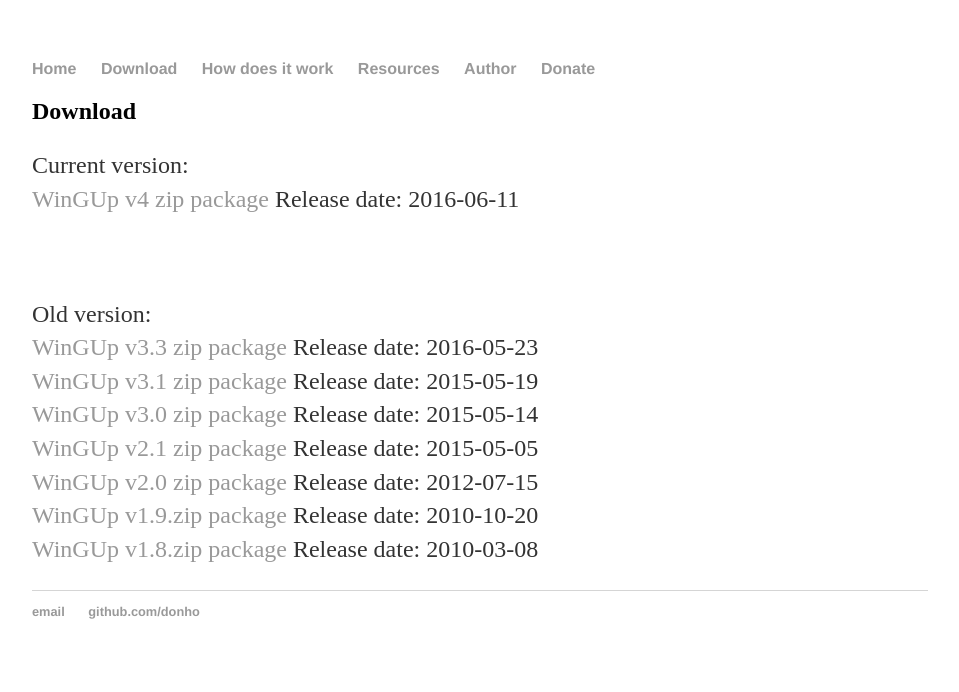
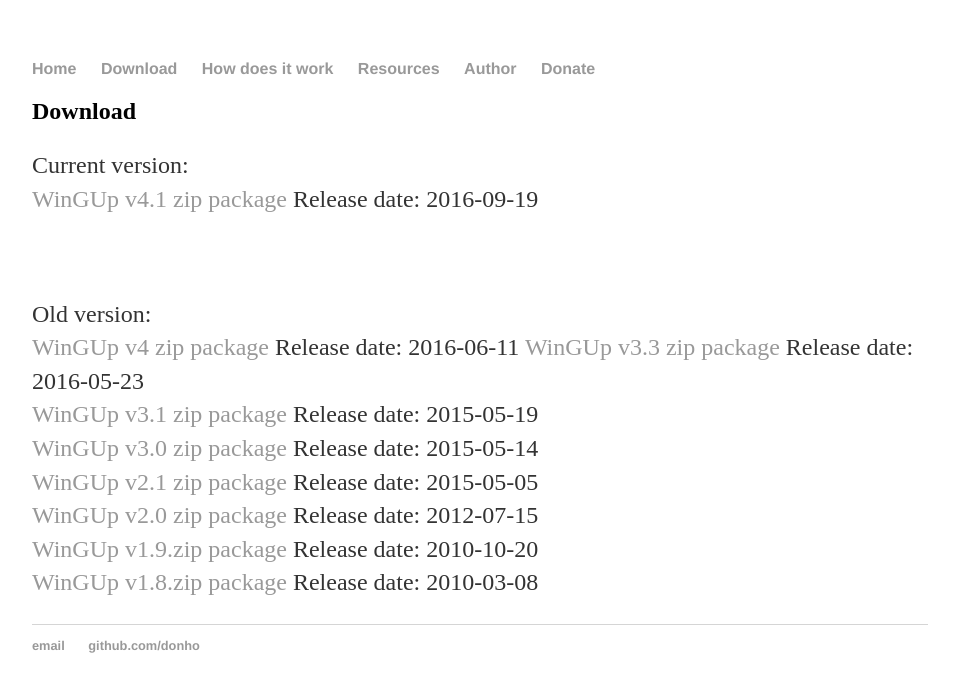
Before and after one commit to gupwin32/gupwin32.github.io, a Jekyll site: the page built from download/index.html, in a window 1280 px wide. Shown: the top 692 px of the page, without its empty margins (160-1119 px from the left). Built offline with Jekyll 4.4.1, drawn with Linux system fonts in a browser that asks for light colours.

Commit message:
Update index.html

```diff
--- a/download/index.html
+++ b/download/index.html
@@ -6,11 +6,12 @@ title: Download
 <h2>Download</h2>
 <p>
 Current version:<br/>
-<a href="https://github.com/gup4win/wingup/releases/tag/v4" target="_blank">WinGUp v4 zip package</a> Release date: 2016-06-11
+<a href="https://github.com/gup4win/wingup/releases/tag/v4.1" target="_blank">WinGUp v4.1 zip package</a> Release date: 2016-09-19
 </p>
 <p>&nbsp;</p>
 <p>
 Old version:<br/>
+<a href="https://github.com/gup4win/wingup/releases/tag/v4" target="_blank">WinGUp v4 zip package</a> Release date: 2016-06-11
 <a href="https://github.com/gup4win/wingup/releases/tag/v3.3" target="_blank">WinGUp v3.3 zip package</a> Release date: 2016-05-23<br/>
 <a href="/repository/wingup.v3.1.bin.zip">WinGUp v3.1 zip package</a> Release date: 2015-05-19<br/>
 <a href="/repository/wingup.v3.0.bin.zip">WinGUp v3.0 zip package</a> Release date: 2015-05-14<br/>
```
